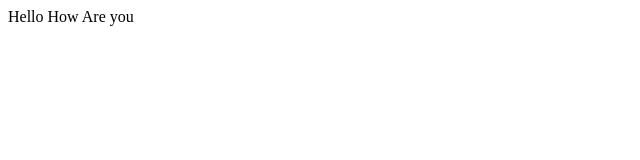
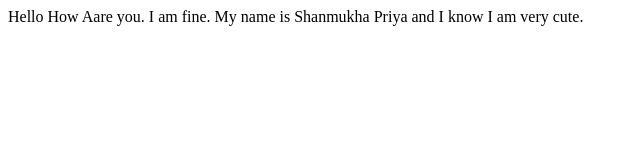
Before and after one commit to aniketh317/designwebsite, a plain HTML site: page index.html in a window 1280 px wide. Shown: the whole page, without its empty margins (0-640 px from the left). Drawn offline with Linux system fonts and the light colour scheme.

Commit message:
Commit-2

```diff
--- a/index.html
+++ b/index.html
@@ -8,7 +8,7 @@
     </head>
 <body>
     <div class="Topic">
-        Hello How Are you
+        Hello How Aare you. I am fine. My name is Shanmukha Priya and I know I am very cute.
     </div>
 </body>
 </html>
```
